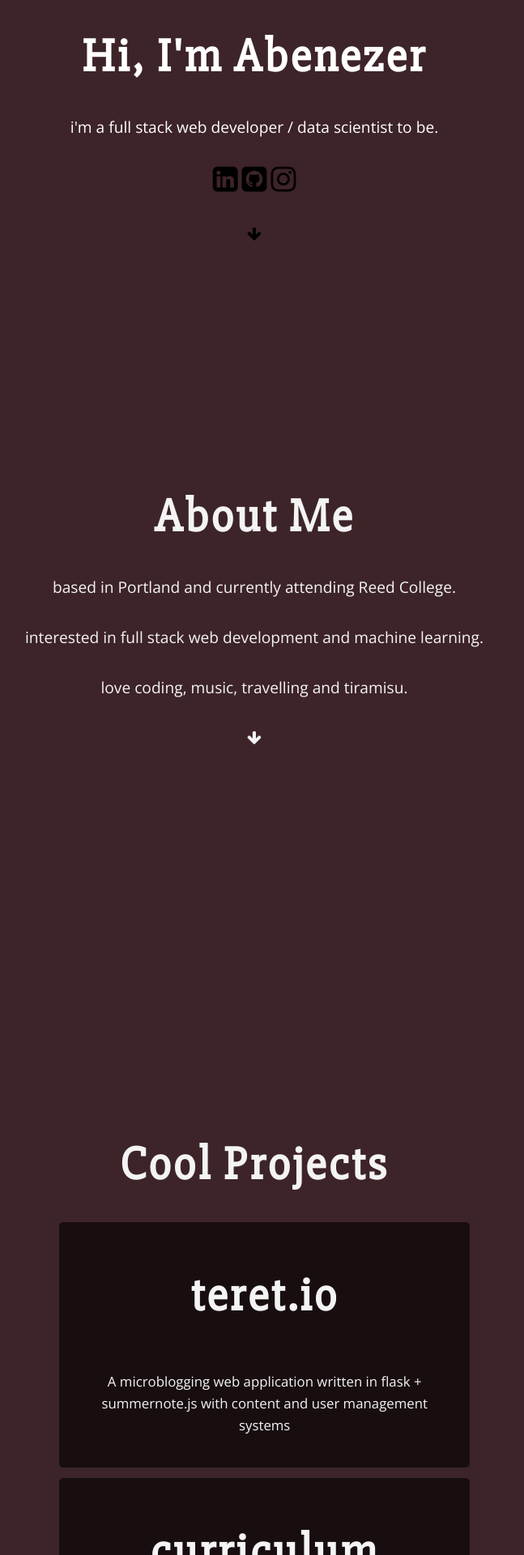
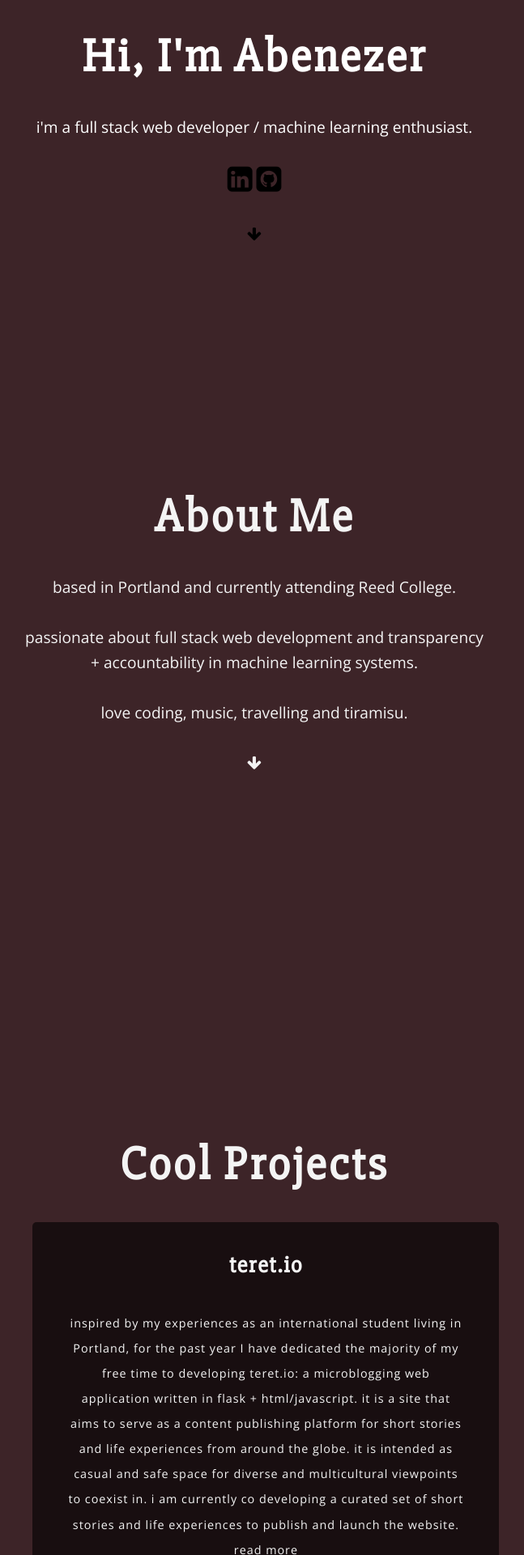
Before and after one commit to a6enez3r/portfolio, a Flask app: page / in a window 1280 px wide. Shown: the part 240-2160 px from the top of the page at 81% size, without its empty margins (326-973 px from the left). Run offline with Flask 2, Linux system fonts and the light colour scheme; some libraries are stand-ins or nearby versions.

Commit message:
final debugging and edits

```diff
--- a/portfolio/templates/home.html
+++ b/portfolio/templates/home.html
@@ -73,17 +73,31 @@ body {
   font-size: 120%;
   line-height: 1.618;
 }
-h1, h2 {
-  font-size: 3em;
+h1, h2, h3, h4{
   letter-spacing: 0.05em;
   line-height: 1.1;
   font-family: 'Slabo 27px', serif;
+}
+
+h1 {
+    font-size: 3em;
+}
+
+h2 {
+    font-size: 1.5em;
 }
 p {
   max-width: 30em;
   margin-bottom: 1.618em;
   font-family: 'Open Sans', sans-serif;
 }
+
+.link-text {
+    font-family: 'Open Sans', sans-serif;
+    color: #f4f4f4;
+    text-decoration: underline;
+}
+
 a {
   color: black;
 }
@@ -104,11 +118,17 @@ a {
 
 .box p {
   font-family: 'Open Sans', sans-serif;
-  font-size: 0.875em;
+  line-height: 1.618;
+  letter-spacing: 0.05em;
+  max-width: 30em;
   padding: 2.5%;
   margin: 2.5%;;
   color: #f4f4f4;
   margin-bottom: 0.809em;
+}
+
+.box-text {
+    font-size: 0.75em;
 }
 
 #contact {
@@ -121,10 +141,11 @@ a {
     <div class="panel" data-color="white" id="home">
         <div>
             <h1> Hi, I'm Abenezer </h1>
-            <p> i'm a full stack web developer / data scientist to be.</p>
-            <p> <a href="https://www.linkedin.com/in/abenezer-mengistu-mamo" target='_blank'><i class="fa fa-linkedin-square" style="font-size:36px"></i></a>
+            <p> i'm a full stack web developer / machine learning enthusiast.</p>
+            <p>
+                <a href="https://www.linkedin.com/in/abmamo" target='_blank'><i class="fa fa-linkedin-square" style="font-size:36px"></i></a>
                 <a href="https://github.com/abmamo" target='_blank'><i class="fa fa-github-square" style="font-size:36px"></i></a>
-                <a href="https://www.instagram.com/ab_mamo" target="_blank"><i class="fa fa-instagram" style="font-size:36px"> </i></a></p>
+            </p>
             <p> <a href="#about"><i class="fa fa-arrow-down" aria-hidden="true"></i></a></p>
         </div>
     </div>
@@ -133,7 +154,7 @@ a {
 
         <h1>About Me</h1>
         <p> based in Portland and currently attending Reed College. </p>
-        <p> interested in full stack web development and machine learning. </p>
+        <p> passionate about full stack web development and transparency + accountability in machine learning systems. </p>
         <p> love coding, music, travelling and tiramisu. </p>
         <p> <a href="#projects"><i class="fa fa-arrow-down" aria-hidden="true" style="color: #f4f4f4"></i></a></p>
         </div>
@@ -142,12 +163,21 @@ a {
         <div class="text">
         <h1>Cool Projects</h1>
         <div class="box">
-            <h2>teret.io</h2>
-            <p> A microblogging web application written in flask + summernote.js with content and user management systems</p>
+            <h2>teret.io</h3>
+            <p>
+                <span class="box-text">
+                    inspired by my experiences as an international student living in Portland, for the past year I have dedicated the majority of my free time to developing teret.io: a microblogging web application written in flask + html/javascript. it is a site that aims to serve as a content publishing platform for short stories and life experiences from around the globe. it is intended as casual and safe space for diverse and multicultural viewpoints to coexist in. i am currently
+                    co developing a curated set of short stories and life experiences to publish and launch the website. <a href="https://www.teret.io/about"><span class="link-text">read more</span></a>
+                </span>
+            </p>
         </div>
         <div class="box">
-            <h2> curriculum learning </h2>
-            <p> For my thesis I will be researching the use of curriculum learning in training various machine learning models; more specifically the use curriculum learning in solving the odd man out task </p>
+            <h2> curriculum learning </h3>
+            <p>
+                <span class="box-text">
+                    i am currently thesising on the use of curriculum learning in traning neural networks and exploring various training regimens for optimising convergence rates. these regimens are then used to efficiently train sense aware word vector embeddings that can be used in various natural language processing tasks. <a href="https://github.com/abmamo/thesis"><span class="link-text">read more </span></a>
+                </span>
+            </p>
         </div>
         <p> <a href="#contact"><i class="fa fa-arrow-down" aria-hidden="true" style="color: #f4f4f4"></i></a></p>
         </div>
@@ -155,13 +185,14 @@ a {
     <div class="panel" data-color="green" id="contact">
         <div class="text">
         <h1>Contact Me</h1>
-        <p> wanna know more ? collaborate ? hire me ? </p>
+        <p> wanna know more? collaborate? hire me? </p>
         <p> know how each color on this website describes me as a person ?</p>
         <p> <a href="mailto:abmamo@reed.edu" target="_top" style="color: #f4f4f4"> send me an email </a> </p>
         <p> or let's connect </p>
-        <p> <a href="https://www.linkedin.com/in/abenezer-mengistu-mamo" target='_blank'><i class="fa fa-linkedin-square" style="font-size:36px;color:#f4f4f4;"></i></a>
-                <a href="https://github.com/abmamo" target='_blank'><i class="fa fa-github-square" style="font-size:36px;color:#f4f4f4;"></i></a>
-                <a href="https://www.instagram.com/ab_mamo" target="_blank"><i class="fa fa-instagram" style="font-size:36px;color:#f4f4f4"> </i></a></p>
+        <p>
+            <a href="https://www.linkedin.com/in/abmamo" target='_blank'><i class="fa fa-linkedin-square" style="font-size:36px;color:#f4f4f4;"></i></a>
+            <a href="https://github.com/abmamo" target='_blank'><i class="fa fa-github-square" style="font-size:36px;color:#f4f4f4;"></i></a>
+        </p>
         <p> <a href="#home"><i class="fa fa-arrow-up" aria-hidden="true" style="color: #f4f4f4"></i></a></p>
         </div>
     </div>
```
